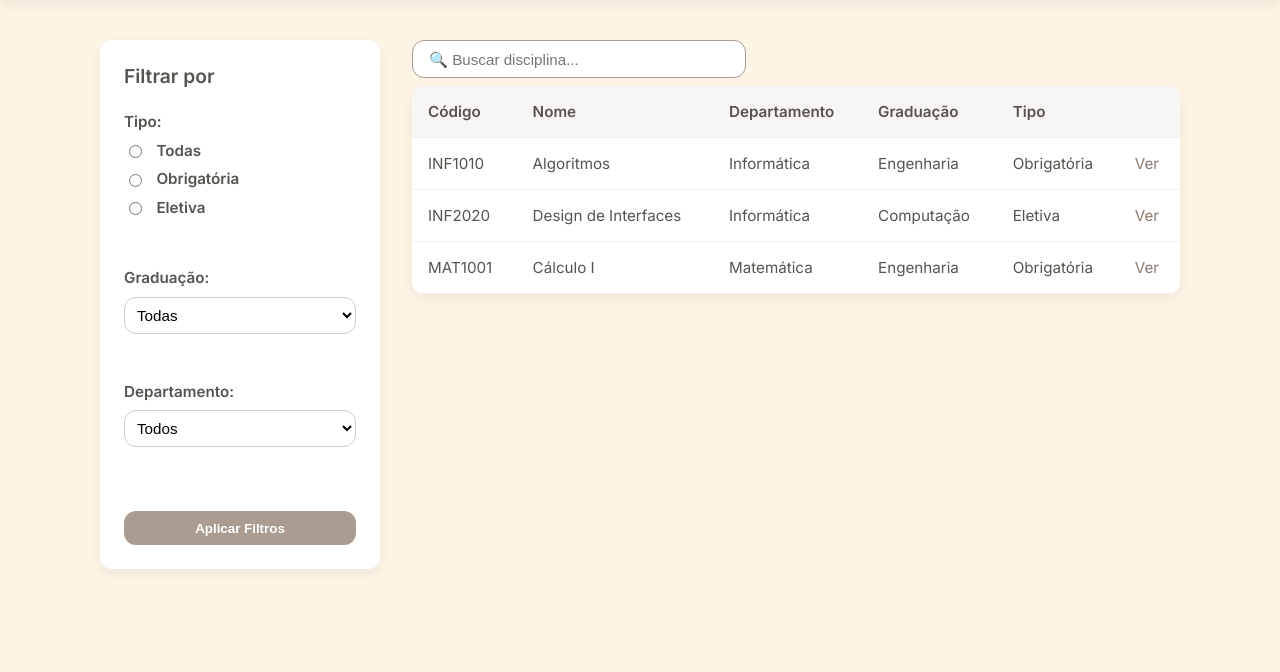
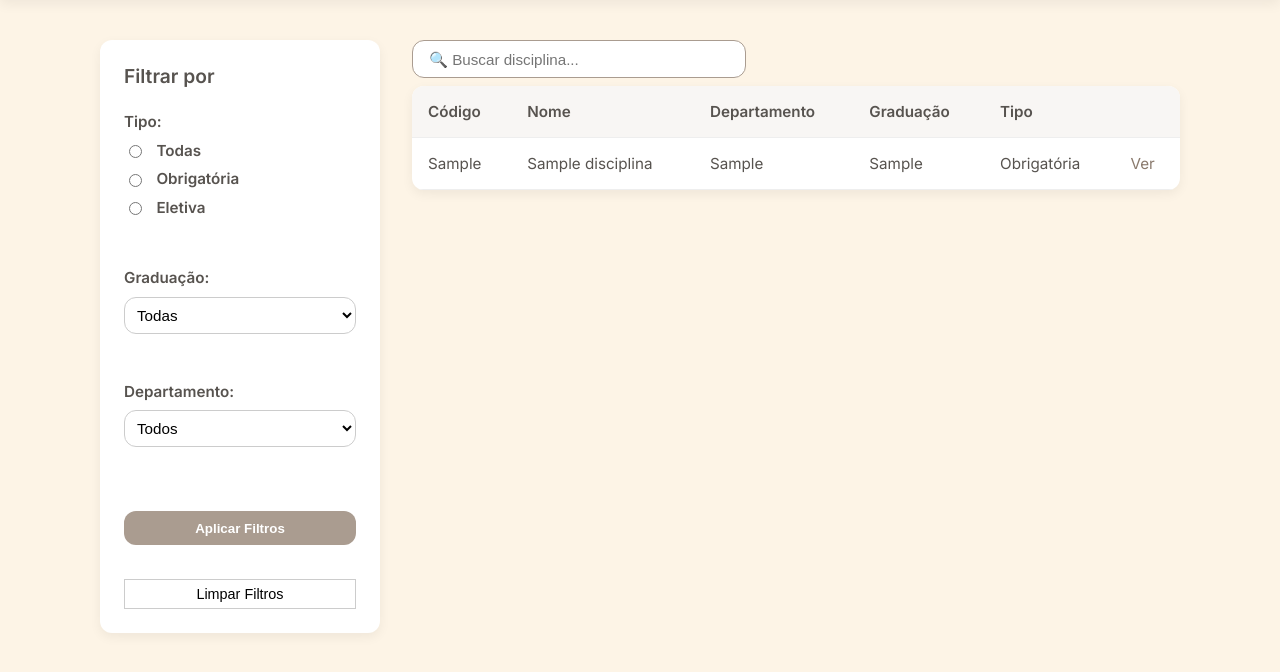
Before and after one commit to miguelsom/inf1039, a Django app: page /disciplinas/ in a window 1280 px wide. Shown: the part 99-771 px from the top of the page. Run offline with Django 5.2, Linux system fonts and the light colour scheme; tables that the repository leaves empty hold one stand-in row (values such as "Sample post").

Commit message:
Correção na arquitetura do projeto (Templates). preenchimento_banco.py - Arquivo Python para preenchimento de dados no banco. Disciplinas dinamicas na lista da disciplinas.html com base nas informações do banco

```diff
--- a/GradGuru/GradGuru/settings.py
+++ b/GradGuru/GradGuru/settings.py
@@ -59,7 +59,7 @@ ROOT_URLCONF = "GradGuru.urls"
 TEMPLATES = [
     {
         "BACKEND": "django.template.backends.django.DjangoTemplates",
-        "DIRS": [],
+        'DIRS': [BASE_DIR / 'templates'],  # Se você usar templates fora dos apps
         "APP_DIRS": True,
         "OPTIONS": {
             "context_processors": [
--- a/GradGuru/GradGuru/urls.py
+++ b/GradGuru/GradGuru/urls.py
@@ -1,25 +1,10 @@
-"""
-URL configuration for GradGuru project.
-
-The `urlpatterns` list routes URLs to views. For more information please see:
-    https://docs.djangoproject.com/en/5.2/topics/http/urls/
-Examples:
-Function views
-    1. Add an import:  from my_app import views
-    2. Add a URL to urlpatterns:  path('', views.home, name='home')
-Class-based views
-    1. Add an import:  from other_app.views import Home
-    2. Add a URL to urlpatterns:  path('', Home.as_view(), name='home')
-Including another URLconf
-    1. Import the include() function: from django.urls import include, path
-    2. Add a URL to urlpatterns:  path('blog/', include('blog.urls'))
-"""
-
 from django.contrib import admin
 from django.urls import path, include
 
 urlpatterns = [
     path("admin/", admin.site.urls),
-    path('', include('main.urls')),
-    path('account/', include('account.urls')),
+    path('', include('main.urls', namespace='main')),
+    path("disciplinas/", include("disciplinas.urls", namespace="disciplinas")),
+    path("account/", include("account.urls")),
+    path("accounts/", include("django.contrib.auth.urls")),
 ]
--- a/GradGuru/disciplinas/models.py
+++ b/GradGuru/disciplinas/models.py
@@ -5,6 +5,12 @@ class Disciplina(models.Model):
     codigo = models.CharField(primary_key=True, max_length=20)
     nome = models.CharField(max_length=100)
     departamento = models.CharField(max_length=100)
+    graduacao = models.CharField(max_length=100, blank=True, null=True)
+    tipo = models.CharField(max_length=20, choices=[
+        ("Obrigatória", "Obrigatória"),
+        ("Eletiva", "Eletiva")
+    ], blank=True, null=True)
+
     materiais = models.TextField(blank=True)
     professores = models.ManyToManyField(
         Profile,
--- /dev/null
+++ b/GradGuru/disciplinas/templates/disciplinas.html
@@ -0,0 +1,160 @@
+{% extends "base.html" %}
+
+{% block title %}GradGuru • Disciplinas{% endblock %}
+
+{% block content %}
+<div class="disciplinas-wrapper">
+  <!-- Filtros Laterais -->
+  <aside class="filtros">
+    <h3>Filtrar por</h3>
+
+    <div class="filtro-box">
+      <label><strong>Tipo:</strong></label>
+      <label><input type="radio" name="tipo" class="filtro" data-col="tipo" value=""> Todas</label>
+      <label><input type="radio" name="tipo" class="filtro" data-col="tipo" value="Obrigatória"> Obrigatória</label>
+      <label><input type="radio" name="tipo" class="filtro" data-col="tipo" value="Eletiva"> Eletiva</label>
+    </div>
+
+    <div class="filtro-box">
+      <label for="graduacao"><strong>Graduação:</strong></label>
+      <select id="graduacao" class="filtro" data-col="graduacao">
+        <option value="">Todas</option>
+        <option value="Engenharia">Engenharia</option>
+        <option value="Computação">Computação</option>
+      </select>
+    </div>
+
+    <div class="filtro-box">
+      <label for="departamento"><strong>Departamento:</strong></label>
+      <select id="departamento" class="filtro" data-col="departamento">
+        <option value="">Todos</option>
+        <option value="Informática">Informática</option>
+        <option value="Matemática">Matemática</option>
+      </select>
+    </div>
+
+    <button class="botao-aplicar" onclick="aplicarFiltros()">Aplicar Filtros</button>
+    <button class="botao-limpar" onclick="limparFiltros()">Limpar Filtros</button>
+  </aside>
+
+  <!-- Conteúdo Principal -->
+  <section class="disciplinas-conteudo">
+    <div class="search-bar search-pequena">
+      <input type="text" id="search" placeholder="🔍 Buscar disciplina..." />
+    </div>
+
+    <div class="section no-padding">
+      <table class="disciplinas-tabela">
+        <thead>
+          <tr>
+            <th>Código</th>
+            <th>Nome</th>
+            <th>Departamento</th>
+            <th>Graduação</th>
+            <th>Tipo</th>
+            <th></th>
+          </tr>
+        </thead>
+        <tbody id="disciplinas-tabela">
+          {% for d in disciplinas %}
+          <tr data-codigo="{{ d.codigo }}" data-nome="{{ d.nome }}" data-departamento="{{ d.departamento }}"
+              data-graduacao="{{ d.graduacao }}" data-tipo="{{ d.tipo }}">
+            <td>{{ d.codigo }}</td>
+            <td>{{ d.nome }}</td>
+            <td>{{ d.departamento }}</td>
+            <td>{{ d.graduacao }}</td>
+            <td>{{ d.tipo }}</td>
+            <td><a href="/disciplina/{{ d.codigo|lower }}/">Ver</a></td>
+          </tr>
+          {% endfor %}
+        </tbody>
+      </table>
+    </div>
+  </section>
+</div>
+
+<style>
+  .botao-limpar {
+    margin-top: 10px;
+    background-color: transparent;
+    border: 1px solid #ccc;
+    padding: 6px 10px;
+    cursor: pointer;
+    font-size: 0.9rem;
+  }
+
+  .botao-limpar:hover {
+    background-color: #f0f0f0;
+  }
+</style>
+
+<script>
+  function aplicarFiltros() {
+    const busca = document.getElementById('search').value.trim().toLowerCase();
+    const tipoSelecionado = document.querySelector('input[name="tipo"]:checked')?.value.trim().toLowerCase() || "";
+    const graduacao = document.getElementById('graduacao').value.trim().toLowerCase();
+    const departamento = document.getElementById('departamento').value.trim().toLowerCase();
+
+    const linhas = document.querySelectorAll('#disciplinas-tabela tr');
+
+    linhas.forEach(row => {
+      const texto = row.innerText.toLowerCase();
+      let mostrar = texto.includes(busca);
+
+      const tipo = (row.dataset.tipo || "").trim().toLowerCase();
+      const grad = (row.dataset.graduacao || "").trim().toLowerCase();
+      const dept = (row.dataset.departamento || "").trim().toLowerCase();
+
+      if (tipoSelecionado && tipo !== tipoSelecionado) mostrar = false;
+      if (graduacao && grad !== graduacao) mostrar = false;
+      if (departamento && dept !== departamento) mostrar = false;
+
+      row.style.display = mostrar ? "" : "none";
+    });
+  }
+
+  function limparFiltros() {
+    document.getElementById('search').value = '';
+    document.querySelectorAll('input[name="tipo"]').forEach(r => r.checked = false);
+    document.getElementById('graduacao').value = '';
+    document.getElementById('departamento').value = '';
+    history.replaceState(null, "", window.location.pathname);
+    aplicarFiltros();
+  }
+
+  document.getElementById('search').addEventListener('input', aplicarFiltros);
+
+  window.addEventListener('DOMContentLoaded', () => {
+    const params = new URLSearchParams(window.location.search);
+
+    const tipo = params.get('tipo');
+    if (tipo) {
+      const radio = document.querySelector(`input[name="tipo"][value="${tipo}"]`);
+      if (radio) radio.checked = true;
+    }
+
+    const graduacao = params.get('graduacao');
+    if (graduacao) {
+      const select = document.getElementById('graduacao');
+      if (select) select.value = graduacao;
+    }
+
+    const departamento = params.get('departamento');
+    if (departamento) {
+      const select = document.getElementById('departamento');
+      if (select) select.value = departamento;
+    }
+
+    aplicarFiltros();
+
+    // Se o filtro for alterado, limpar a URL
+    const filtros = document.querySelectorAll('.filtro');
+    filtros.forEach(f => {
+      f.addEventListener('change', () => {
+        history.replaceState(null, "", window.location.pathname);
+      });
+    });
+  });
+</script>
+
+{% endblock %}
--- /dev/null
+++ b/GradGuru/disciplinas/urls.py
@@ -0,0 +1,9 @@
+from django.urls import path
+from . import views
+
+app_name = "disciplinas"
+
+urlpatterns = [
+    path("", views.lista_disciplinas, name="lista_disciplinas"),
+    path("<str:codigo>/", views.pag_disciplina, name="pag_disciplina"),
+]
--- a/GradGuru/disciplinas/views.py
+++ b/GradGuru/disciplinas/views.py
@@ -1,3 +1,10 @@
-from django.shortcuts import render
+from django.shortcuts import render, get_object_or_404
+from .models import Disciplina
 
-# Create your views here.
+def lista_disciplinas(request):
+    disciplinas = Disciplina.objects.all()
+    return render(request, 'disciplinas.html', {'disciplinas': disciplinas})
+
+def pag_disciplina(request, codigo):
+    disciplina = get_object_or_404(Disciplina, codigo__iexact=codigo)
+    return render(request, 'pag_disciplina.html', {'disciplina': disciplina})
--- a/GradGuru/main/templates/main/disciplinas.html
+++ /dev/null
@@ -1,147 +0,0 @@
-{% extends "base.html" %}
-
-{% block title %}GradGuru • Disciplinas{% endblock %}
-
-{% block content %}
-<div class="disciplinas-wrapper">
-  <!-- Filtros Laterais -->
-  <aside class="filtros">
-    <h3>Filtrar por</h3>
-
-    <div class="filtro-box">
-      <label><strong>Tipo:</strong></label>
-      <label><input type="radio" name="tipo" class="filtro" data-col="tipo" value=""> Todas</label>
-      <label><input type="radio" name="tipo" class="filtro" data-col="tipo" value="Obrigatória"> Obrigatória</label>
-      <label><input type="radio" name="tipo" class="filtro" data-col="tipo" value="Eletiva"> Eletiva</label>
-    </div>
-
-    <div class="filtro-box">
-      <label for="graduacao"><strong>Graduação:</strong></label>
-      <select id="graduacao" class="filtro" data-col="graduacao">
-        <option value="">Todas</option>
-        <option value="Engenharia">Engenharia</option>
-        <option value="Computação">Computação</option>
-      </select>
-    </div>
-
-    <div class="filtro-box">
-      <label for="departamento"><strong>Departamento:</strong></label>
-      <select id="departamento" class="filtro" data-col="departamento">
-        <option value="">Todos</option>
-        <option value="Informática">Informática</option>
-        <option value="Matemática">Matemática</option>
-      </select>
-    </div>
-
-    <button class="botao-aplicar" onclick="aplicarFiltros()">Aplicar Filtros</button>
-  </aside>
-
-  <!-- Conteúdo Principal -->
-  <section class="disciplinas-conteudo">
-    <div class="search-bar search-pequena">
-      <input type="text" id="search" placeholder="🔍 Buscar disciplina..." />
-    </div>
-
-    <div class="section no-padding">
-      <table class="disciplinas-tabela">
-        <thead>
-          <tr>
-            <th>Código</th>
-            <th>Nome</th>
-            <th>Departamento</th>
-            <th>Graduação</th>
-            <th>Tipo</th>
-            <th></th>
-          </tr>
-        </thead>
-        <tbody id="disciplinas-tabela">
-          <tr data-codigo="INF1010" data-nome="Algoritmos" data-departamento="Informática" data-graduacao="Engenharia" data-tipo="Obrigatória">
-            <td>INF1010</td>
-            <td>Algoritmos</td>
-            <td>Informática</td>
-            <td>Engenharia</td>
-            <td>Obrigatória</td>
-            <td><a href="/disciplina/algoritmos/">Ver</a></td>
-          </tr>
-          <tr data-codigo="INF2020" data-nome="Design de Interfaces" data-departamento="Informática" data-graduacao="Computação" data-tipo="Eletiva">
-            <td>INF2020</td>
-            <td>Design de Interfaces</td>
-            <td>Informática</td>
-            <td>Computação</td>
-            <td>Eletiva</td>
-            <td><a href="/disciplina/interfaces/">Ver</a></td>
-          </tr>
-          <tr data-codigo="MAT1001" data-nome="Cálculo I" data-departamento="Matemática" data-graduacao="Engenharia" data-tipo="Obrigatória">
-            <td>MAT1001</td>
-            <td>Cálculo I</td>
-            <td>Matemática</td>
-            <td>Engenharia</td>
-            <td>Obrigatória</td>
-            <td><a href="/disciplina/calculo1/">Ver</a></td>
-          </tr>
-        </tbody>
-      </table>
-    </div>
-  </section>
-</div>
-
-<script>
-  function aplicarFiltros() {
-    const busca = document.getElementById('search').value.trim().toLowerCase();
-    const tipoSelecionado = document.querySelector('input[name="tipo"]:checked')?.value.trim().toLowerCase() || "";
-    const graduacao = document.getElementById('graduacao').value.trim().toLowerCase();
-    const departamento = document.getElementById('departamento').value.trim().toLowerCase();
-
-    const linhas = document.querySelectorAll('#disciplinas-tabela tr');
-
-    linhas.forEach(row => {
-      const texto = row.innerText.toLowerCase();
-      let mostrar = texto.includes(busca);
-
-      const tipo = (row.dataset.tipo || "").trim().toLowerCase();
-      const grad = (row.dataset.graduacao || "").trim().toLowerCase();
-      const dept = (row.dataset.departamento || "").trim().toLowerCase();
-
-      if (tipoSelecionado && tipo !== tipoSelecionado) mostrar = false;
-      if (graduacao && grad !== graduacao) mostrar = false;
-      if (departamento && dept !== departamento) mostrar = false;
-
-      row.style.display = mostrar ? "" : "none";
-    });
-  }
-
-  document.getElementById('search').addEventListener('input', aplicarFiltros);
-
-  // ================================
-  // Aplicar filtros com base na URL
-  // ================================
-  window.addEventListener('DOMContentLoaded', () => {
-    const params = new URLSearchParams(window.location.search);
-
-    // Pré-seleciona radio de tipo
-    const tipo = params.get('tipo');
-    if (tipo) {
-      const radio = document.querySelector(`input[name="tipo"][value="${tipo}"]`);
-      if (radio) radio.checked = true;
-    }
-
-    // Pré-seleciona graduação
-    const graduacao = params.get('graduacao');
-    if (graduacao) {
-      const select = document.getElementById('graduacao');
-      if (select) select.value = graduacao;
-    }
-
-    // Pré-seleciona departamento
-    const departamento = params.get('departamento');
-    if (departamento) {
-      const select = document.getElementById('departamento');
-      if (select) select.value = departamento;
-    }
-
-    // Aplica os filtros
-    aplicarFiltros();
-  });
-</script>
-
-{% endblock %}
--- a/GradGuru/main/urls.py
+++ b/GradGuru/main/urls.py
@@ -5,5 +5,4 @@ app_name = 'main'
 
 urlpatterns = [
     path('', views.main_page, name='main_page'),
-    path('disciplinas/', views.disciplinas, name='disciplinas'),
 ]
--- a/GradGuru/main/views.py
+++ b/GradGuru/main/views.py
@@ -1,9 +1,4 @@
 from django.shortcuts import render
-
-# Create your views here.
 
 def main_page(request):
     return render(request, 'main/main_page.html')
-
-def disciplinas(request):
-    return render(request, 'main/disciplinas.html')
```
Also changed, not shown: GradGuru/main/templates/main/main_page.html (+6 -4 lines), preenchimento_banco.py (added, +42 -0 lines), GradGuru/disciplinas/migrations/0002_disciplina_graduacao_disciplina_tipo.py (added), GradGuru/disciplinas/templates/pag_disciplina.html (renamed from GradGuru/main/templates/main/pag_disciplina.html).
